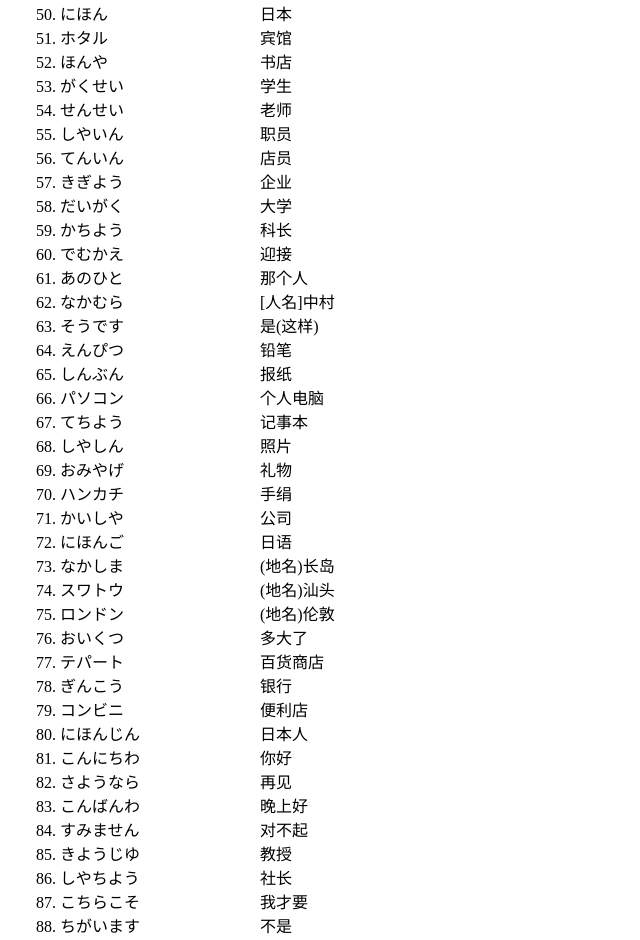
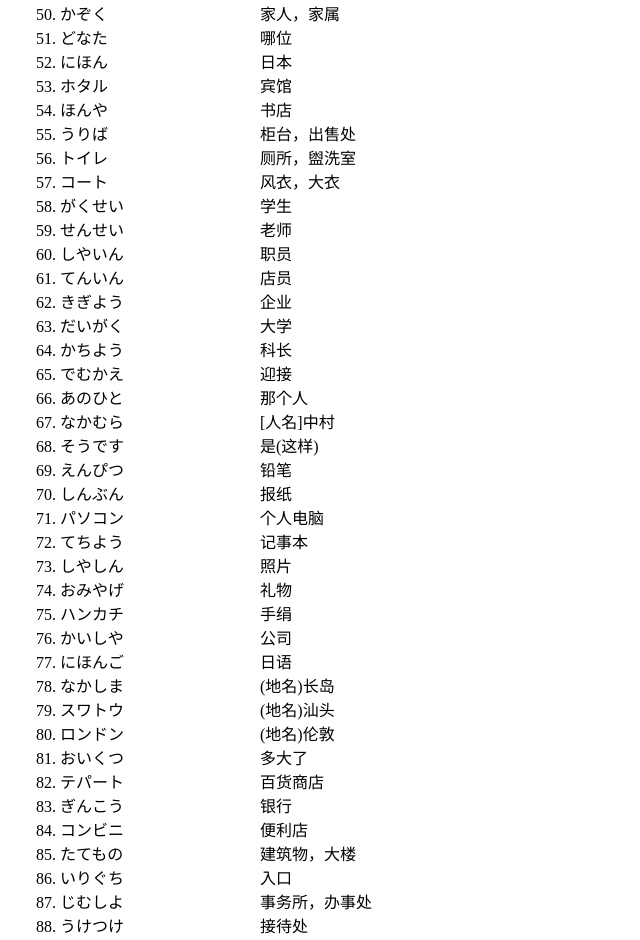
Before and after one commit to cazser/JapanesWordList, a Vue app: page / in a window 1280 px wide. Shown: the part 1345-2285 px from the top of the page, without its empty margins (0-640 px from the left). Built offline with nearby package versions, Linux system fonts and the light colour scheme.

Commit message:
123个单词打卡

```diff
--- a/src/App.vue
+++ b/src/App.vue
@@ -54,7 +54,18 @@ const next = ()=>{
 const end=()=>{
   y.value = false;
 }
+const onPlay=()=>{
+  for(let i=0; i<wordList.length; i++){
 
+    const synUtterance = new window.SpeechSynthesisUtterance();
+    synUtterance.text = wordList[i].日文;
+    synUtterance.lang = "ja-JP";
+    synUtterance.pitch = 0; //音调高低0～2，默认1
+    synUtterance.rate = 1;
+    window.speechSynthesis.speak(synUtterance);
+
+  }
+}
 </script>
 
 <template>
@@ -62,7 +73,7 @@ const end=()=>{
   <Button @click="toggle">
     练习
   </Button>
-  <Button>
+  <Button @click="onPlay">
     播放
   </Button>
   <Dialog v-model:visible="y">
--- a/src/WordList.js
+++ b/src/WordList.js
@@ -110,6 +110,18 @@ const wordList=[
 {"日文":"きっちてん", "中文":"咖啡馆"},
 {"日文":"びよういん", "中文":"医院"},
 {"日文":"ほんや", "中文":"书店"},
+{"日文":"レストラン", "中文":"餐馆，西餐馆"},
+{"日文":"ビル", "中文":"大楼"},
+{"日文":"たてもの", "中文":"建筑物，大楼"},
+{"日文":"うりば", "中文":"柜台，出售处"},
+{"日文":"トイレ", "中文":"厕所，盥洗室"},
+{"日文":"いりぐち", "中文":"入口"},
+{"日文":"じむしよ", "中文":"事务所，办事处"},
+{"日文":"うけつけ", "中文":"接待处"},
+{"日文":"パーゲんかいじよう", "中文":"衣服"},
+{"日文":"ふく", "中文":"衣服"},
+{"日文":"エスカレータ", "中文":"自动扶梯"},
+{"日文":"コート", "中文":"风衣，大衣"},
 
 
 
@@ -117,22 +129,7 @@ const wordList=[
 
 
 
-
-
-
-
-
-
-
-
-
-
-
-
-
-
-
-]
+];
 
 wordList.sort((a, b)=> a.日文.length - b.日文.length);
 
```
